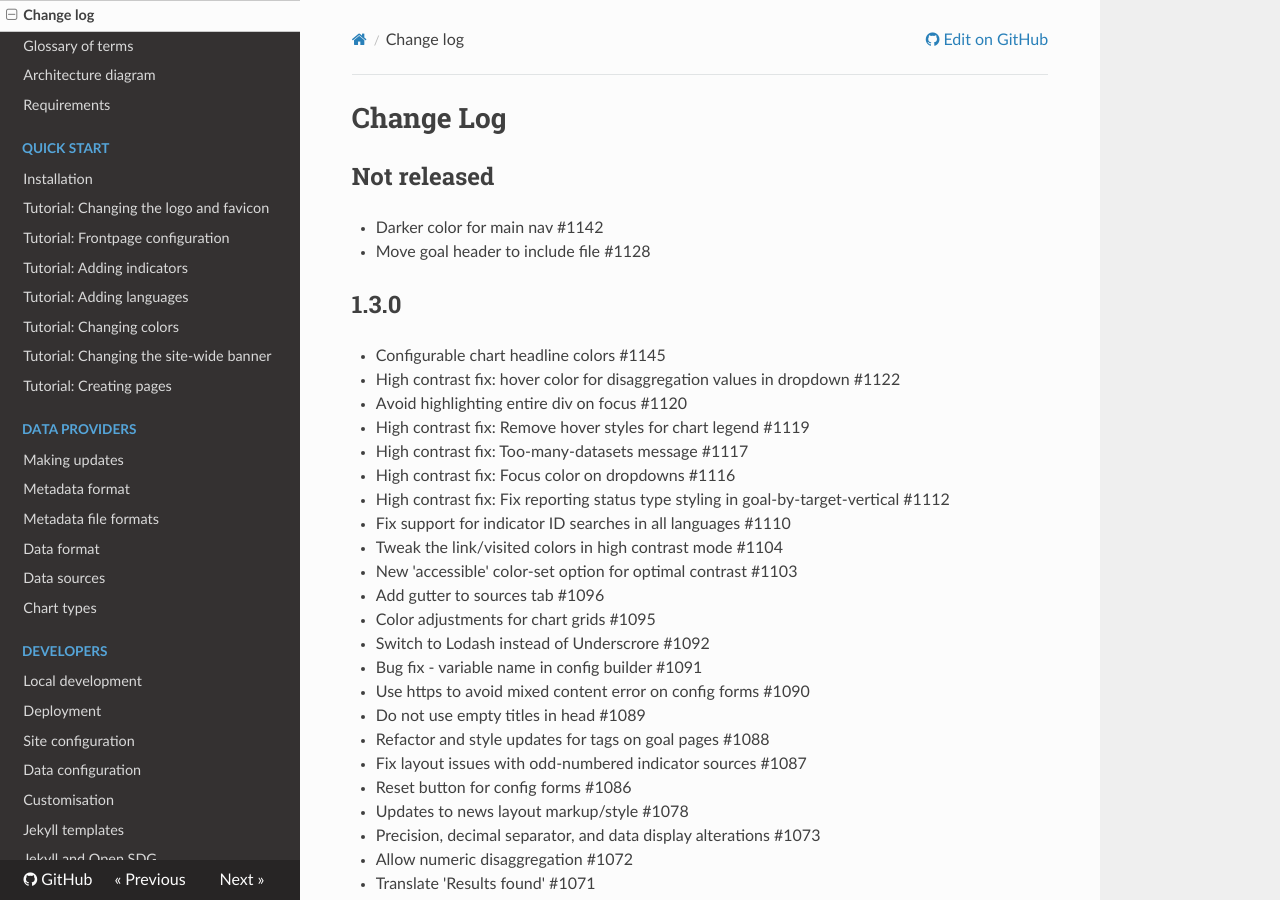
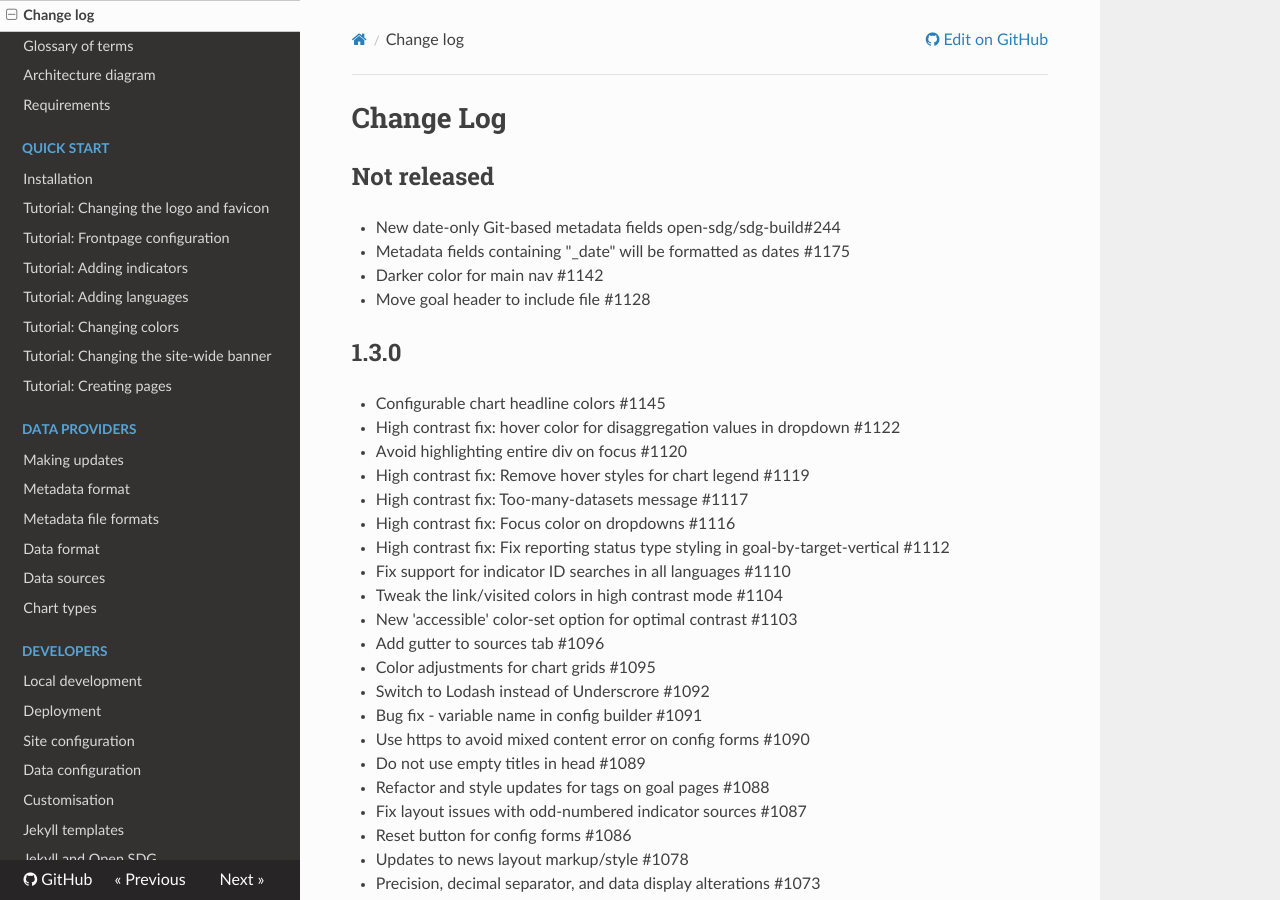
Before and after one commit to open-sdg/open-sdg, an MkDocs documentation site: the page built from docs/changelog.md, in a window 1280 px wide and 900 px high. Built offline with MkDocs 1.6.1, drawn with Linux system fonts in a browser that asks for light colours; nearby versions of some CDN libraries; old or Windows-style settings are respelled for this version of MkDocs.

Commit message:
Changelog for date field formatting

```diff
--- a/docs/changelog.md
+++ b/docs/changelog.md
@@ -2,6 +2,8 @@
 
 ## Not released
 
+* New date-only Git-based metadata fields open-sdg/sdg-build#244
+* Metadata fields containing "_date" will be formatted as dates #1175
 * Darker color for main nav #1142
 * Move goal header to include file #1128
 
```
